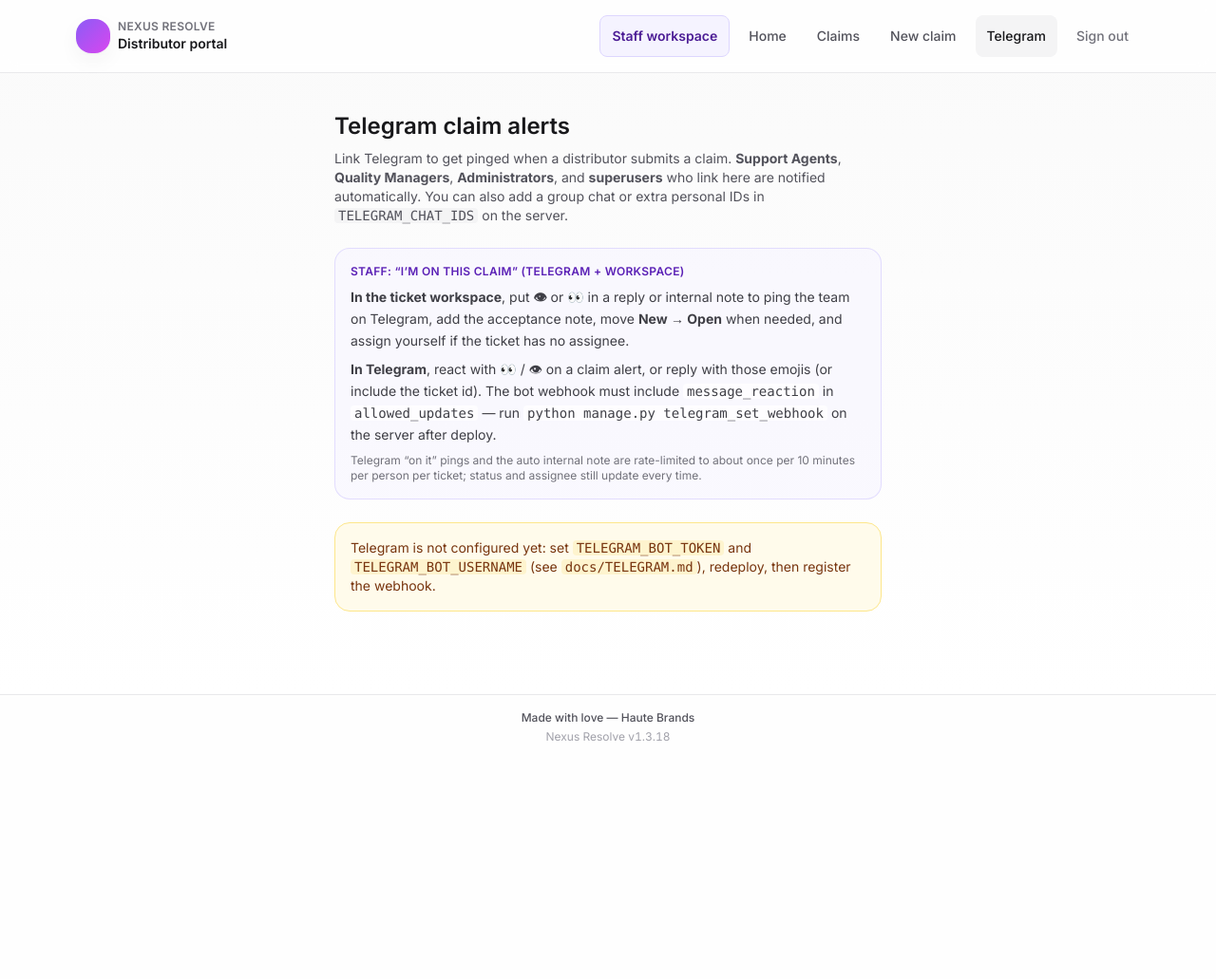
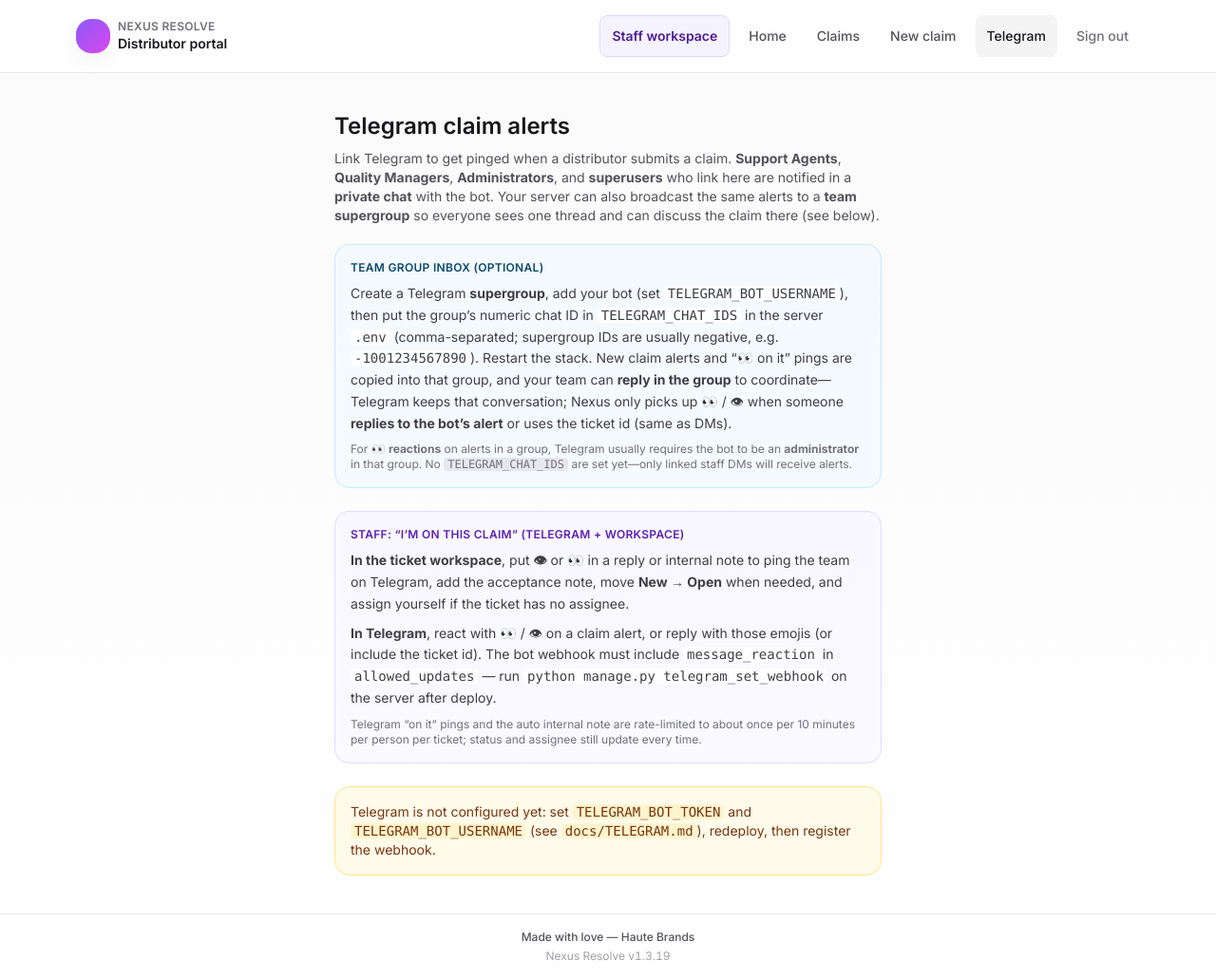
Before and after one commit to kidevu123/Quality-Incident-Portal, a Django app: page /accounts/telegram/ in a window 1280 px wide. Shown: the whole page at 95% size. Before the commit the page ends 780 px from the top, so only its background shows below. Run offline with Django 4.2, Linux system fonts and the light colour scheme; the visitor is signed in with stand-in values (Sample User, id 1); parts of the project's set-up code (start-up, migrations or seed data) failed here and were passed over; some libraries are stand-ins or nearby versions.

Commit message:
Docs/UI: team Telegram supergroup inbox (TELEGRAM_CHAT_IDS) + group discussion
Made-with: Cursor

```diff
--- a/apps/portal/telegram_pages.py
+++ b/apps/portal/telegram_pages.py
@@ -44,6 +44,9 @@ class TelegramSettingsView(InternalTeamTelegramMixin, LoginRequiredMixin, Templa
         else:
             ctx["telegram_deep_link"] = ""
         ctx["webhook_url"] = self.request.build_absolute_uri(reverse("telegram_webhook"))
+        ctx["telegram_broadcast_chat_count"] = len(
+            getattr(settings, "TELEGRAM_CHAT_IDS", None) or []
+        )
         return ctx
 
 
--- a/config/version.py
+++ b/config/version.py
@@ -4,4 +4,4 @@ Bump VERSION here immediately with every release (merge to main / tag / deploy)
 Optional CI stamp: set NEXUS_APP_VERSION_OVERRIDE in the environment (rare); do not pin version in .env otherwise.
 """
 
-VERSION = "1.3.18"
+VERSION = "1.3.19"
--- a/templates/portal/telegram_settings.html
+++ b/templates/portal/telegram_settings.html
@@ -3,7 +3,13 @@
 {% block main %}
 <div class="mx-auto max-w-xl">
   <h1 class="text-2xl font-semibold">Telegram claim alerts</h1>
-  <p class="mt-2 text-sm text-zinc-600 dark:text-zinc-400">Link Telegram to get pinged when a distributor submits a claim. <strong>Support Agents</strong>, <strong>Quality Managers</strong>, <strong>Administrators</strong>, and <strong>superusers</strong> who link here are notified automatically. You can also add a group chat or extra personal IDs in <code class="rounded bg-zinc-100 px-1 dark:bg-zinc-800">TELEGRAM_CHAT_IDS</code> on the server.</p>
+  <p class="mt-2 text-sm text-zinc-600 dark:text-zinc-400">Link Telegram to get pinged when a distributor submits a claim. <strong>Support Agents</strong>, <strong>Quality Managers</strong>, <strong>Administrators</strong>, and <strong>superusers</strong> who link here are notified in a <strong>private chat</strong> with the bot. Your server can also broadcast the same alerts to a <strong>team supergroup</strong> so everyone sees one thread and can discuss the claim there (see below).</p>
+
+  <div class="mt-5 rounded-2xl border border-sky-200/80 bg-sky-50/60 p-4 text-sm text-zinc-700 dark:border-sky-900/40 dark:bg-sky-950/30 dark:text-zinc-300">
+    <h2 class="text-xs font-semibold uppercase tracking-wide text-sky-900 dark:text-sky-200">Team group inbox (optional)</h2>
+    <p class="mt-2 leading-relaxed">Create a Telegram <strong>supergroup</strong>, add {% if telegram_bot_username %}<strong>@{{ telegram_bot_username }}</strong>{% else %}your bot (set <code class="rounded bg-white/80 px-1 dark:bg-zinc-900/80">TELEGRAM_BOT_USERNAME</code>){% endif %}, then put the group’s numeric chat ID in <code class="rounded bg-white/80 px-1 dark:bg-zinc-900/80">TELEGRAM_CHAT_IDS</code> in the server <code class="rounded bg-white/80 px-1 dark:bg-zinc-900/80">.env</code> (comma-separated; supergroup IDs are usually negative, e.g. <code class="rounded bg-white/80 px-1 dark:bg-zinc-900/80">-1001234567890</code>). Restart the stack. New claim alerts and “👀 on it” pings are copied into that group, and your team can <strong>reply in the group</strong> to coordinate—Telegram keeps that conversation; Nexus only picks up 👀 / 👁 when someone <strong>replies to the bot’s alert</strong> or uses the ticket id (same as DMs).</p>
+    <p class="mt-2 text-xs text-zinc-500 dark:text-zinc-400">For 👀 <strong>reactions</strong> on alerts in a group, Telegram usually requires the bot to be an <strong>administrator</strong> in that group. {% if telegram_broadcast_chat_count %}This server has <strong>{{ telegram_broadcast_chat_count }}</strong> broadcast recipient(s) configured in <code class="rounded bg-zinc-200/80 px-1 dark:bg-zinc-800">TELEGRAM_CHAT_IDS</code>.{% else %}No <code class="rounded bg-zinc-200/80 px-1 dark:bg-zinc-800">TELEGRAM_CHAT_IDS</code> are set yet—only linked staff DMs will receive alerts.{% endif %}</p>
+  </div>
 
   <div class="mt-6 rounded-2xl border border-violet-200/80 bg-violet-50/50 p-4 text-sm text-zinc-700 dark:border-violet-900/40 dark:bg-violet-950/25 dark:text-zinc-300">
     <h2 class="text-xs font-semibold uppercase tracking-wide text-violet-800 dark:text-violet-200">Staff: “I’m on this claim” (Telegram + workspace)</h2>
```
Also changed, not shown: docs/TELEGRAM.md (+4 -2 lines).
